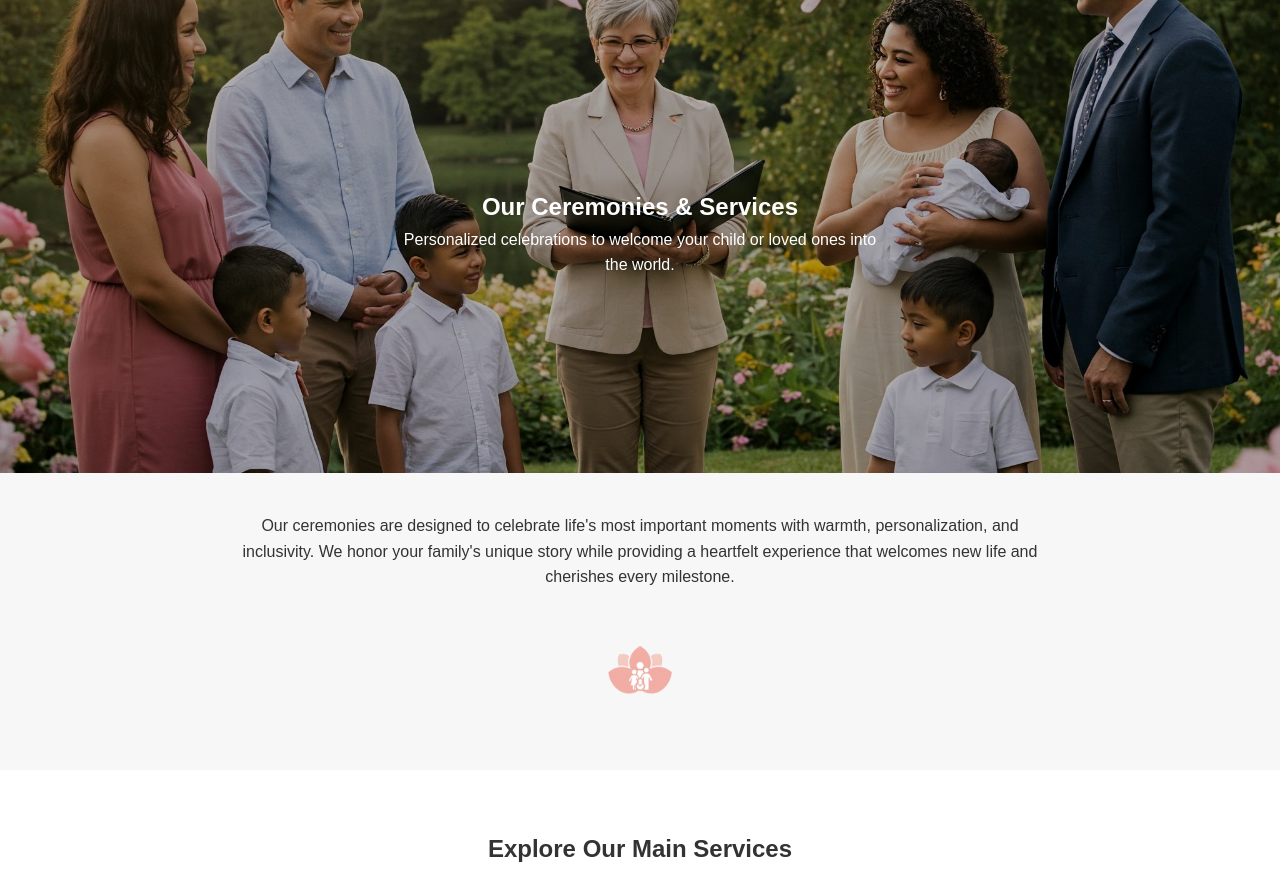
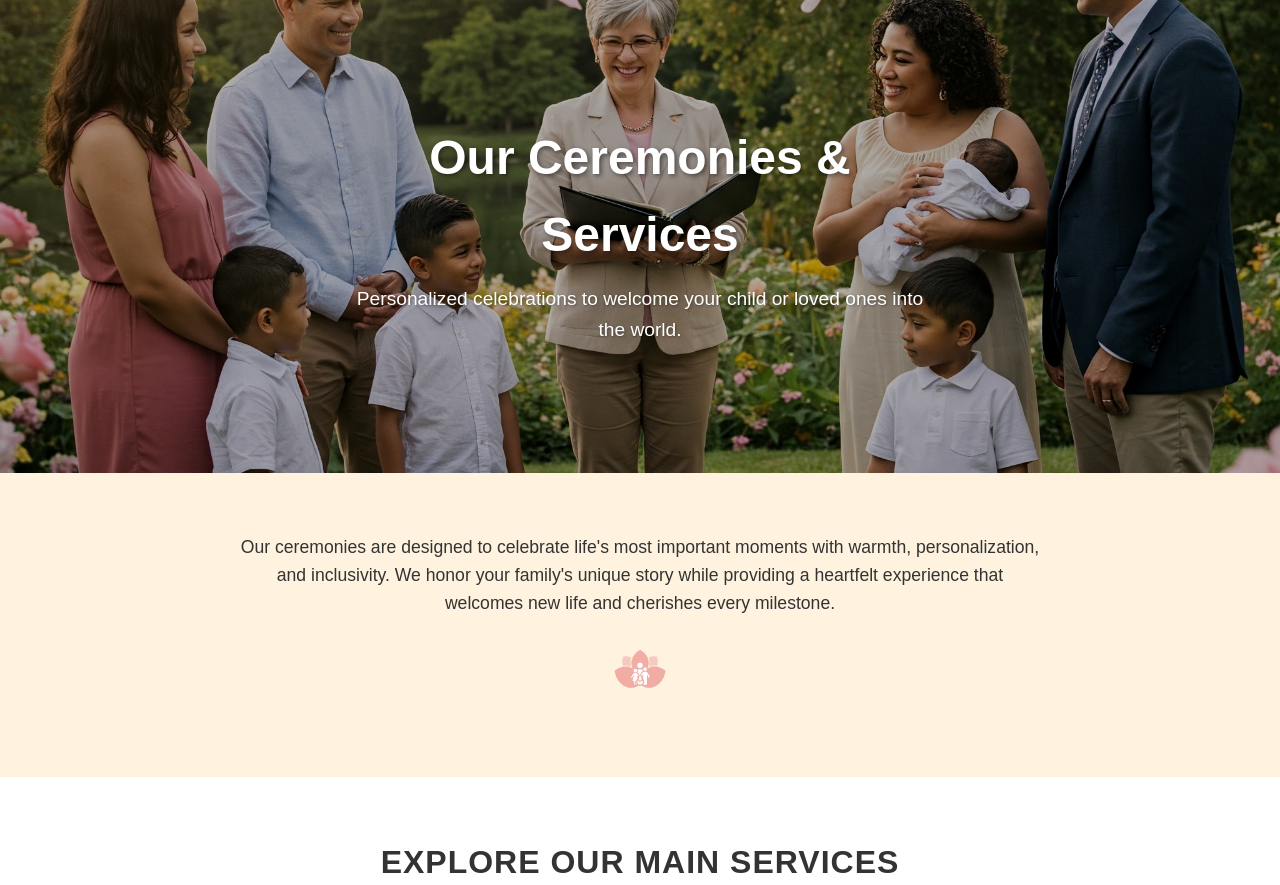
Before and after one commit to AndrewGuadi/Baby-Blessings-NJ-Website-Redesign, a Flask app: page /services/ in a window 1280 px wide. Shown: the part 67-952 px from the top of the page. Run offline with Flask 3, Linux system fonts and the light colour scheme.

Commit message:
updated css on gallery page

```diff
--- a/app/static/css/services.css
+++ b/app/static/css/services.css
@@ -1,195 +1,387 @@
 /* services.css */
-/* Specific styles for the Services and Baby Blessings pages */
 
-/* --- Services Page Hero --- */
+/* ============================= */
+/*        Theme Variables        */
+/* ============================= */
+:root {
+  --primary-color: #a67c52;
+  --secondary-color: #8c5e3c;
+  --accent-color: #ffe5d9;
+  --light-bg: #fff3e0;
+  --dark-bg: #333;
+  --text-color: #333;
+  --light-text: #fff;
+  --border-radius: 15px;
+  --transition-speed: 0.3s;
+  --neumorphic-shadow-light: rgba(255, 255, 255, 0.7);
+  --neumorphic-shadow-dark: rgba(0, 0, 0, 0.1);
+}
+
+/* ============================= */
+/*           Reset               */
+/* ============================= */
+* {
+  margin: 0;
+  padding: 0;
+  box-sizing: border-box;
+}
+
+.container {
+  width: 90%;
+  max-width: 1200px;
+  margin: 0 auto;
+}
+
+/* ============================= */
+/*        HERO SECTION           */
+/* ============================= */
 .services-hero {
-  /* Hero background image */
   background: url('/static/images/services-hero.jpeg') center/cover no-repeat;
   height: 60vh;
+  margin-top: 60px; /* offset for fixed nav */
   position: relative;
-
-  /* Offset from fixed navbar */
-  margin-top: 60px;
-
-  /* Center hero content */
   display: flex;
   align-items: center;
   justify-content: center;
-
-  overflow: hidden; /* prevent accidental overflow on small screens */
+  overflow: hidden;
+  animation: fadeIn 1s ease-in-out;
 }
 
-/* Optional overlay for better text readability */
 .services-hero::before {
   content: "";
   position: absolute;
   top: 0; right: 0; bottom: 0; left: 0;
-  background: rgba(0, 0, 0, 0.3); /* adjust opacity as needed */
+  background: rgba(0, 0, 0, 0.3); /* overlay for text contrast */
   z-index: 0;
 }
 
-/* Ensure the hero content sits above the overlay */
 .hero-content {
   position: relative;
   z-index: 1;
-  color: #fff; /* adjust text color if needed */
-  text-align: center; /* ensure text is centered if that’s what you want */
+  text-align: center;
+  color: var(--light-text);
 }
 
-/* --- Baby Blessings Page Hero --- */
-.baby-blessings-hero {
-  background: url('/static/images/baby-blessings-hero.jpg') center/cover no-repeat;
-  height: 60vh;
-  margin-top: 60px; /* optional: same offset if it also needs spacing */
+.hero-content h1 {
+  font-size: 3rem;
+  margin-bottom: 10px;
+  text-shadow: 2px 2px 5px rgba(0, 0, 0, 0.5);
+  animation: slideIn 1s ease forwards;
 }
 
-/* --- Overview Section --- */
-.overview,
-.overview-baby-blessings {
-  padding: 40px 0;
-  text-align: center;
+.hero-content p {
+  font-size: 1.2rem;
+  text-shadow: 1px 1px 3px rgba(0, 0, 0, 0.4);
+  animation: slideIn 1.2s ease forwards;
 }
 
-.overview .overview-content,
-.overview-baby-blessings .overview-content {
+/* ============================= */
+/*       OVERVIEW SECTION        */
+/* ============================= */
+.overview {
+  padding: 60px 0;
+  text-align: center;
+  background: var(--light-bg);
+  animation: fadeInUp 1s ease-in-out;
+}
+
+.overview-content {
   max-width: 800px;
   margin: 0 auto;
   display: flex;
   flex-direction: column;
   align-items: center;
+  gap: 20px;
 }
 
-.overview .overview-content p,
-.overview-baby-blessings .overview-content p {
-  margin-bottom: 20px;
+.overview-content p {
+  font-size: 1.1rem;
+  color: var(--text-color);
+  line-height: 1.6;
 }
 
-.overview .overview-icon,
-.overview-baby-blessings .overview-icon {
-  max-width: 100px;
-  width: 100%;
+.overview-icon {
+  width: 80px;
   height: auto;
-  margin-top: 20px;
 }
 
-/* --- Service Highlights --- */
+/* ============================= */
+/*     SERVICE HIGHLIGHTS        */
+/* ============================= */
 .service-highlights {
   padding: 60px 0;
   background: #fff;
   text-align: center;
+  animation: fadeIn 1s ease;
+}
+
+.section-title {
+  font-size: 2rem;
+  margin-bottom: 20px;
+  color: var(--text-color);
+  text-transform: uppercase;
+  letter-spacing: 1px;
 }
 
 .services-grid {
   display: grid;
   grid-template-columns: repeat(auto-fit, minmax(250px, 1fr));
-  gap: 20px;
+  gap: 30px;
   margin-top: 40px;
 }
 
+/* ----------------------------- */
+/* Neumorphic Service Card Style */
+/* ----------------------------- */
 .service-card {
-  background: #f7f7f7;
-  border-radius: 10px;
+  background: var(--light-bg); /* Neumorphic base */
+  border-radius: var(--border-radius);
   padding: 20px;
-  transition: transform 0.3s;
+  transition: transform var(--transition-speed), box-shadow var(--transition-speed);
+  box-shadow: 8px 8px 16px var(--neumorphic-shadow-dark),
+              -8px -8px 16px var(--neumorphic-shadow-light);
 }
 
 .service-card:hover {
   transform: translateY(-5px);
+  box-shadow: 4px 4px 8px var(--neumorphic-shadow-dark),
+              -4px -4px 8px var(--neumorphic-shadow-light);
 }
 
-/* Make service card images responsive */
 .service-card img {
   width: 100%;
   height: auto;
-  border-radius: 10px;
+  border-radius: var(--border-radius);
+  transition: transform var(--transition-speed);
 }
 
-/* --- Special Services --- */
+.service-card img:hover {
+  transform: scale(1.05);
+}
+
+.service-card h3 {
+  margin-top: 15px;
+  font-size: 1.5rem;
+  color: var(--primary-color);
+}
+
+.service-card p {
+  margin: 10px 0 20px;
+  color: var(--text-color);
+  font-size: 1rem;
+  line-height: 1.5;
+}
+
+.service-card .btn.secondary-btn {
+  padding: 10px 20px;
+  background: var(--secondary-color);
+  color: var(--light-text);
+  text-decoration: none;
+  border-radius: 25px;
+  transition: background var(--transition-speed);
+}
+
+.service-card .btn.secondary-btn:hover {
+  background: var(--primary-color);
+}
+
+/* ============================= */
+/*       SPECIAL SERVICES        */
+/* ============================= */
 .special-services {
-  padding: 40px 0;
+  padding: 60px 0;
   text-align: center;
   background: #f0f0f0;
+  animation: fadeInUp 1s ease;
 }
 
-/* --- Gallery Teaser --- */
+.special-services p {
+  font-size: 1.1rem;
+  margin-bottom: 20px;
+  color: var(--text-color);
+}
+
+/* ============================= */
+/*         GALLERY TEASER        */
+/* ============================= */
 .gallery-teaser {
   padding: 60px 0;
   text-align: center;
+  background: var(--light-bg);
+  animation: fadeIn 1s ease;
 }
 
 .gallery-grid {
   display: flex;
+  flex-wrap: wrap;
   justify-content: center;
-  gap: 15px;
+  gap: 20px;
   margin: 20px 0;
-  flex-wrap: wrap;
 }
 
 .gallery-grid img {
   width: 100%;
-  max-width: 30%;
+  max-width: 32%;
   height: auto;
-  border-radius: 10px;
+  border-radius: var(--border-radius);
+  transition: transform var(--transition-speed);
 }
 
-/* --- Final CTA --- */
+.gallery-grid img:hover {
+  transform: scale(1.03);
+}
+
+/* ============================= */
+/*       TESTIMONIAL TEASER      */
+/* ============================= */
+.testimonials-teaser {
+  padding: 60px 0;
+  text-align: center;
+  background: #fff;
+  animation: fadeInUp 1s ease;
+}
+
+.testimonial-carousel {
+  margin: 20px 0;
+}
+
+.testimonial-carousel blockquote {
+  font-style: italic;
+  font-size: 1.1rem;
+  color: var(--text-color);
+  padding: 20px;
+  border-left: 4px solid var(--primary-color);
+  background: #f7f7f7;
+  border-radius: var(--border-radius);
+}
+
+/* ============================= */
+/*          FINAL CTA            */
+/* ============================= */
 .final-cta {
   padding: 60px 0;
-  background: linear-gradient(135deg, #fff3e0, #ffe5d9);
+  background: linear-gradient(135deg, var(--light-bg), var(--accent-color));
   text-align: center;
+  animation: fadeIn 1s ease;
 }
 
-/* --- MOBILE RESPONSIVE STYLES --- */
+.final-cta .section-title {
+  font-size: 2rem;
+  margin-bottom: 20px;
+  color: var(--text-color);
+}
+
+.final-cta p {
+  font-size: 1rem;
+  margin-bottom: 30px;
+  color: var(--text-color);
+}
+
+/* ============================= */
+/*           BUTTONS             */
+/* ============================= */
+.btn {
+  display: inline-block;
+  padding: 12px 30px;
+  border-radius: 25px;
+  text-decoration: none;
+  transition: background var(--transition-speed), transform var(--transition-speed);
+}
+
+.btn:hover {
+  transform: scale(1.05);
+}
+
+.btn.primary-btn {
+  background: var(--primary-color);
+  color: var(--light-text);
+}
+
+.btn.secondary-btn {
+  background: var(--secondary-color);
+  color: var(--light-text);
+}
+
+.btn.tertiary-btn {
+  background: #777;
+  color: var(--light-text);
+}
+
+/* ============================= */
+/*       RESPONSIVE STYLES       */
+/* ============================= */
 @media (max-width: 768px) {
-  /* Let .services-hero and .baby-blessings-hero adapt to smaller screens */
-  .services-hero,
-  .baby-blessings-hero {
+  .services-hero {
     height: 60vh;
     background-position: center center;
-    margin-top: 60px; /* keep consistent offset under navbar */
   }
-
   .overview,
   .service-highlights,
   .special-services,
   .gallery-teaser,
+  .testimonials-teaser,
   .final-cta {
-    padding: 20px 15px;
+    padding: 40px 15px;
   }
-
-  .overview .overview-content,
-  .overview-baby-blessings .overview-content {
-    padding: 0 10px;
+  .hero-content h1 {
+    font-size: 2.2rem;
   }
-
-  .services-grid {
-    grid-template-columns: 1fr;
-    gap: 20px;
-  }
-
-  .gallery-grid {
-    flex-direction: column;
-    gap: 10px;
-  }
-
-  .gallery-grid img {
-    max-width: 100%;
-  }
-
-  .hero-content h1 {
-    font-size: 1.8rem;
-  }
-
   .hero-content p {
     font-size: 1rem;
   }
-
   .section-title {
-    font-size: 1.5rem;
+    font-size: 1.8rem;
   }
-
   .btn {
     font-size: 0.95rem;
     padding: 10px 16px;
   }
 }
+
+@media (max-width: 480px) {
+  .services-hero {
+    height: 50vh;
+  }
+  .hero-content h1 {
+    font-size: 1.8rem;
+  }
+  .hero-content p {
+    font-size: 0.9rem;
+  }
+  .section-title {
+    font-size: 1.5rem;
+  }
+  .gallery-grid img {
+    max-width: 100%;
+  }
+}
+
+/* ============================= */
+/*       KEYFRAME ANIMATIONS     */
+/* ============================= */
+@keyframes fadeIn {
+  from { opacity: 0; }
+  to { opacity: 1; }
+}
+
+@keyframes fadeInUp {
+  from {
+    opacity: 0;
+    transform: translateY(20px);
+  }
+  to {
+    opacity: 1;
+    transform: translateY(0);
+  }
+}
+
+@keyframes slideIn {
+  from {
+    opacity: 0;
+    transform: translateY(-10px);
+  }
+  to {
+    opacity: 1;
+    transform: translateY(0);
+  }
+}
```
